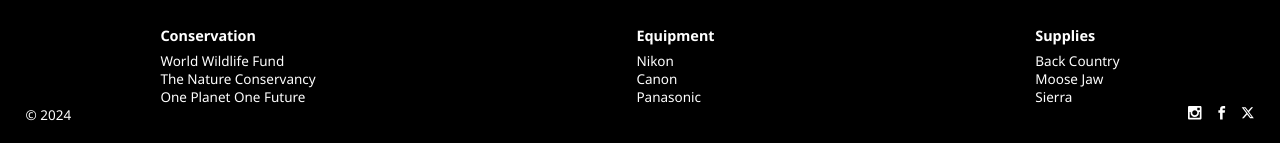
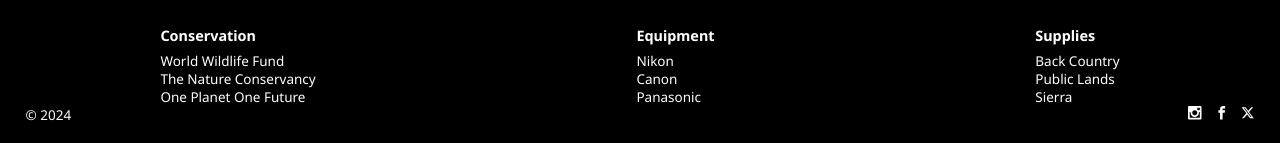
Before and after one commit to JoeMcDonough15/local-wild, a React (Vite) app in the folder frontend/: page / in a window 1280 px wide. Shown: the part 3128-3271 px from the top of the page. Built offline with nearby package versions, Linux system fonts and the light colour scheme; no server answers; a web font is replaced by a local one.

Commit message:
include footer links

```diff
--- a/frontend/src/components/Footer/Footer.tsx
+++ b/frontend/src/components/Footer/Footer.tsx
@@ -18,17 +18,29 @@
             "The Nature Conservancy",
             "One Planet One Future",
           ]}
-          linkDestinations={["", "", ""]}
+          linkDestinations={[
+            "https://protect.worldwildlife.org/page/53256/donate/1?en_og_source=SearchAd_Donation&ea.tracking.id=PaidAd_Google_Membership&supporter.appealCode=AWE2010OQ18507A04091RX&utm_source=googlepaid&utm_medium=cpc&utm_campaign=brand&gad_source=1&gclid=EAIaIQobChMIw8Kd196TigMV4Ub_AR3DnBSnEAAYASAAEgIoDvD_BwE",
+            "https://preserve.nature.org/page/158465/donate/1?en_txn1=p_g.dfa.fd.gtues24.mb.dtd.br.X&supporter.appealCode=AHOMQ241101W1SXX01&en_txn8=NewSch.ADPCGO2411PDMZNZZD01Z01-BZUZZ-DGAQ&gclsrc=aw.ds&gad_source=1&gclid=EAIaIQobChMIwMCKj9-TigMVT1dHAR0isBMeEAAYASAAEgK6GPD_BwE",
+            "https://oneplanetonefuture.org/education?gad_source=1&gclid=EAIaIQobChMIm6KDmN-TigMVsFtHAR0VAzw_EAAYAiAAEgLt7vD_BwE",
+          ]}
           headerName="Conservation"
         />
         <LinkTrio
           linkNames={["Nikon", "Canon", "Panasonic"]}
-          linkDestinations={["", "", ""]}
+          linkDestinations={[
+            "https://www.nikonusa.com/?utm_source=google&utm_medium=cpc&utm_campaign=brand_exact&gad_source=1&gclid=EAIaIQobChMIroHtnt-TigMVkTIIBR084yA3EAAYASAAEgIQzvD_BwE",
+            "https://www.usa.canon.com/?gad_source=1&gclid=EAIaIQobChMI1dXjpd-TigMVczMIBR0sIgYlEAAYASAAEgLYNvD_BwE&gclsrc=aw.ds",
+            "https://shop.panasonic.com/?srsltid=AfmBOoohAghce5DUt19mISK2X0YaPOjT400-Tj64YRav425uUjxpZ10p",
+          ]}
           headerName="Equipment"
         />
         <LinkTrio
-          linkNames={["Back Country", "Moose Jaw", "Sierra"]}
-          linkDestinations={["", "", ""]}
+          linkNames={["Back Country", "Public Lands", "Sierra"]}
+          linkDestinations={[
+            "https://www.backcountry.com/?utm_source=google&utm_medium=cpcb&utm_campaign=857545824__p:G%7Cs:BC%7Cct:BPS%7Cct2:xx%7Cg:xx%7Cc1:Brand%7Cc2:xx%7Cb:Backcountry%7Cmt:Exact&utm_content=46278568547&utm_id=go_cmp-857545824_adg-46278568547_ad-673338934294_kwd-50734273_dev-c_ext-_prd-_mca-_sig-EAIaIQobChMI0_zRz9-TigMVj1xHAR3mXyJXEAAYASAAEgKsvfD_BwE&gad_source=1&gclid=EAIaIQobChMI0_zRz9-TigMVj1xHAR3mXyJXEAAYASAAEgKsvfD_BwE&gclsrc=aw.ds",
+            "https://www.publiclands.com/?camp=SEM:PBL_43700066411407145_brand_kwd-39376712&gad_source=1&gclid=EAIaIQobChMI5Yfo5d-TigMV819HAR1QhRDyEAAYASAAEgIltPD_BwE&gclsrc=aw.ds",
+            "https://www.sierra.com/",
+          ]}
           headerName="Supplies"
         />
       </div>
@@ -36,13 +48,13 @@
       <div className="copyright-and-socials flex-row main-container">
         <p className="copyright">&copy;{` ${getYear()}`}</p>
         <div className="flex-row icon-row">
-          <a>
+          <a target="_blank" href="www.instagram.com">
             <ImInstagram />
           </a>
-          <a>
-            <ImFacebook />
+          <a target="_blank">
+            <ImFacebook href="www.facebook.com" />
           </a>
-          <a>
+          <a target="_blank" href="www.x.com">
             <FaXTwitter />
           </a>
         </div>
--- a/frontend/src/components/Footer/LinkTrio.tsx
+++ b/frontend/src/components/Footer/LinkTrio.tsx
@@ -15,9 +15,15 @@
     <div className="link-trio">
       {headerName && <h3 className="link-trio-header">{headerName}</h3>}
       <div className="link-trio-links flex-col">
-        <a href={link1}>{linkName1}</a>
-        <a href={link2}>{linkName2}</a>
-        <a href={link3}>{linkName3}</a>
+        <a target="_blank" href={link1}>
+          {linkName1}
+        </a>
+        <a target="_blank" href={link2}>
+          {linkName2}
+        </a>
+        <a target="_blank" href={link3}>
+          {linkName3}
+        </a>
       </div>
     </div>
   );
```
Also changed, not shown: frontend/assets/local-wild-favicon.png (added), frontend/vite.config.ts (indentation only), 3 other files (tests, documents, lock files or other folders).
